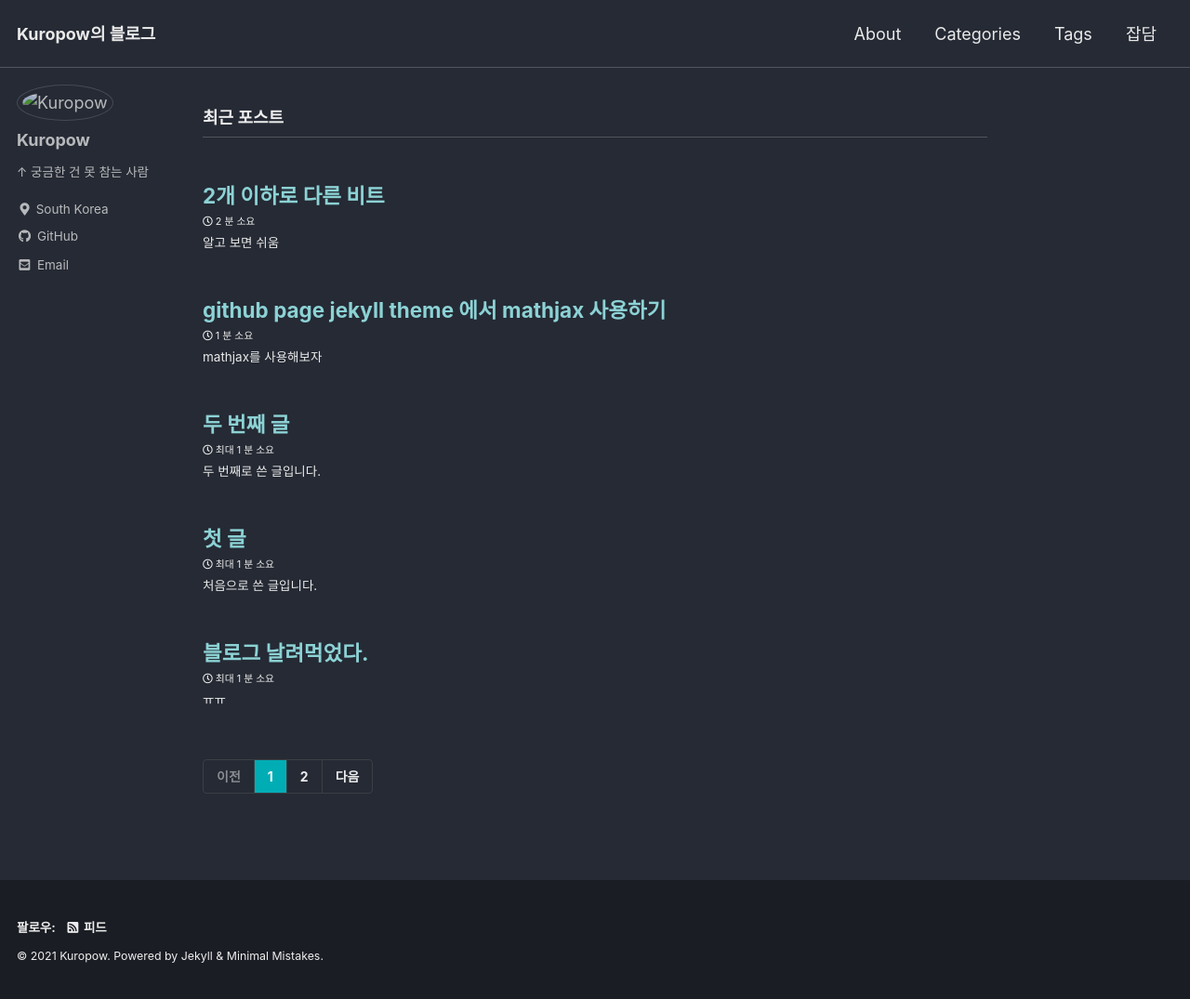
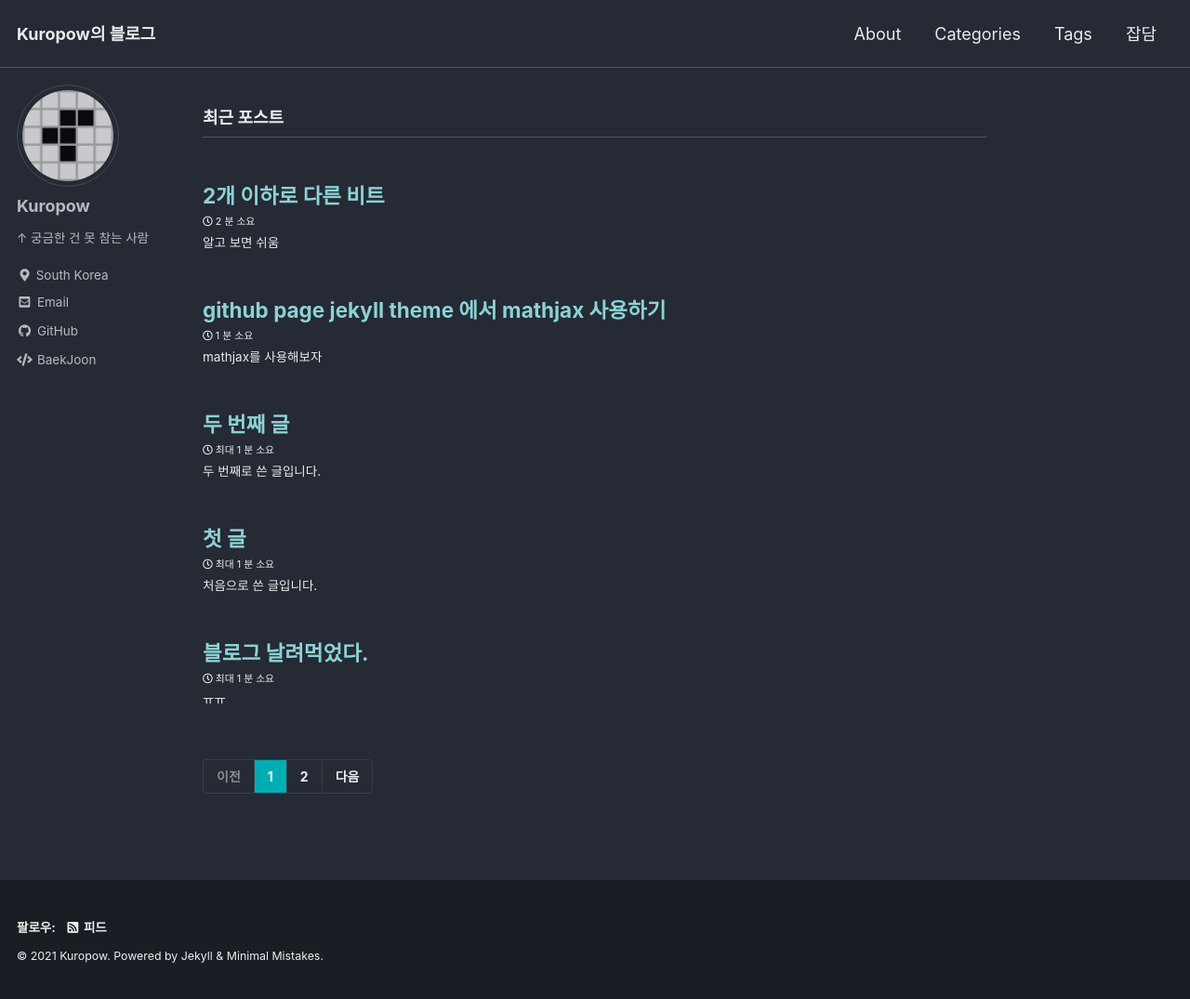
Before and after one commit to kuro11pow2/kuro11pow2.github.io, a Jekyll site: the page built from index.html, in a window 1280 px wide and 1075 px high. Shown: the whole window at 93% size. Built offline with Jekyll 4.4.1, drawn with Linux system fonts in a browser that asks for light colours; cached includes are drawn as plain includes; the list of posts is cut into pages by our own code.

Commit message:
프로필 수정

```diff
--- a/_config.yml
+++ b/_config.yml
@@ -106,26 +106,16 @@ author:
   avatar           : "/assets/images/profile_img.webp"
   bio              : "↑ 궁금한 건 못 참는 사람"
   location         : "South Korea"
-  email            : "kuro11pow2@gmail.com"
   links:
     - label: "Email"
       icon: "fas fa-fw fa-envelope-square"
-      # url: "mailto:your.name@email.com"
-    - label: "Website"
-      icon: "fas fa-fw fa-link"
-      # url: "https://your-website.com"
-    - label: "Twitter"
-      icon: "fab fa-fw fa-twitter-square"
-      # url: "https://twitter.com/"
-    - label: "Facebook"
-      icon: "fab fa-fw fa-facebook-square"
-      # url: "https://facebook.com/"
+      url: "mailto:kuro11pow2@gmail.com"
     - label: "GitHub"
       icon: "fab fa-fw fa-github"
       url: "https://github.com/kuro11pow2"
-    - label: "Instagram"
-      icon: "fab fa-fw fa-instagram"
-      # url: "https://instagram.com/"
+    - label: "BaekJoon"
+      icon: "fas fa-fw fa-code"
+      url: "https://www.acmicpc.net/user/kuro11pow2"
 
 # Site Footer
 footer:
```
Also changed, not shown: assets/images/profile_img.webp (renamed from assets/img/profile_img.webp).
